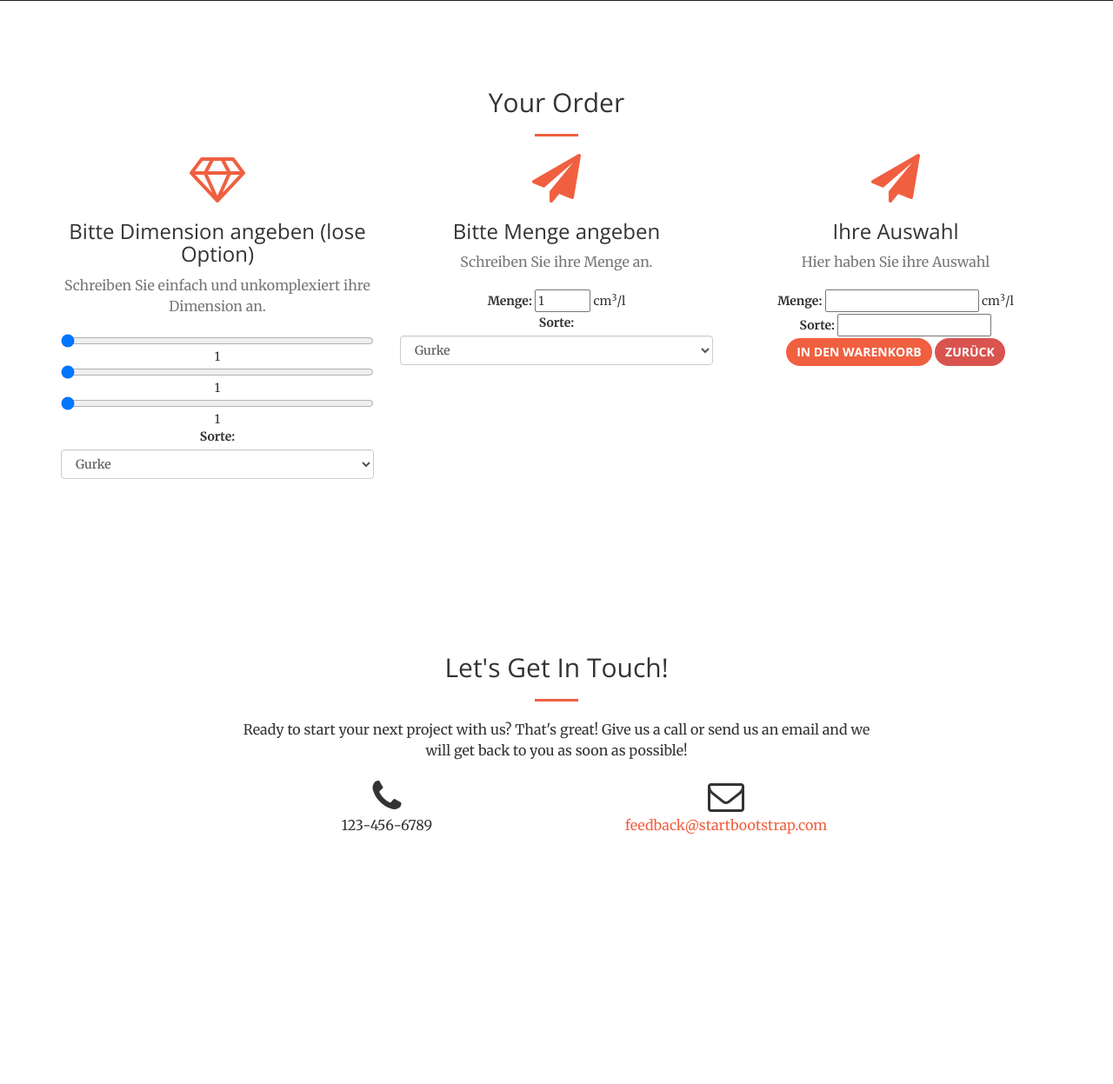
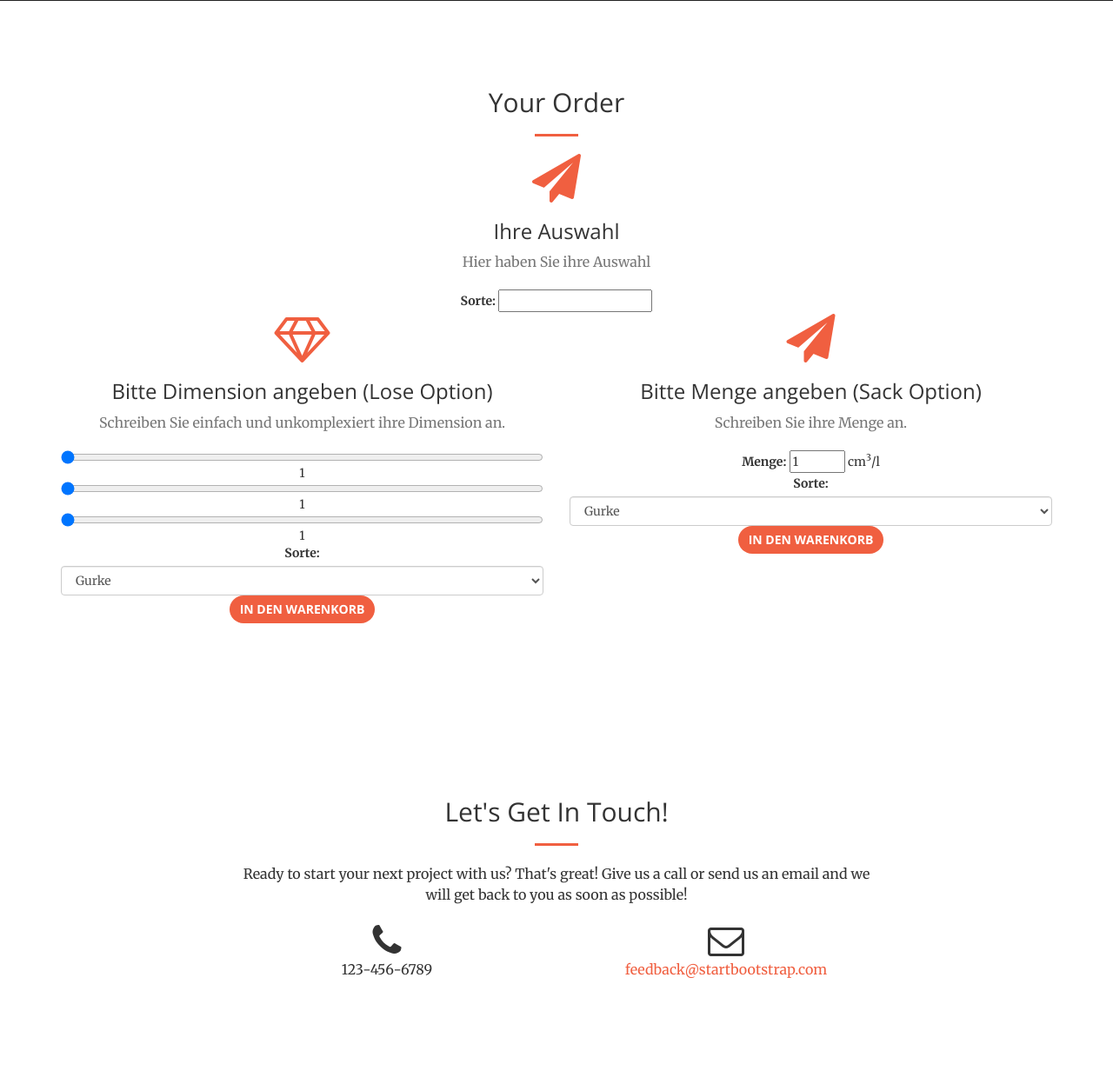
Before and after one commit to desertrockxxx/erde-reloaded, a PHP site: page / in a window 1280 px wide. Shown: the part 2336-3583 px from the top of the page at 87% size. Before the commit the page ends 3295 px from the top, so only its background shows below. Run offline with PHP 8.4, Linux system fonts and the light colour scheme; some libraries are stand-ins or nearby versions.

Commit message:
Veränderung des Ablaufs

```diff
--- a/index.php
+++ b/index.php
@@ -162,7 +162,7 @@
         </div>
     </aside>
 
-    <!-- HERE TEST-->
+    <!-- HERE -->
     <section id="order">
         <div class="container">
             <div class="row">
@@ -174,13 +174,45 @@
         </div>
         <div class="container">
             <div class="row">
-                <div class="col-lg-4 col-md-12 text-center">
+                <div class="col-lg-12 col-md-12 text-center">
+                    <div class="auswahl-box">
+                    <i class="fa fa-4x fa-paper-plane text-primary sr-icons"></i>
+                    <h3>Ihre Auswahl</h3>
+                    <p class="text-muted">Hier haben Sie ihre Auswahl</p>
+
+                    <!-- AUSWAHL -->
+                    <form action="<?php echo $_SERVER['PHP_SELF'];?>" name="auswahlform" method="GET">
+                        <!--<div>-->
+                        <!--    <label for="auswahlmenge">Menge: </label>-->
+                        <!--    <input type="text" name="auswahlmenge" id="auswahlmenge"/> cm<sup>3</sup>/l-->
+                        <!--</div>-->
+                        <div>
+                            <label for="auswahlsorte">Sorte: </label>
+                            <input type="text" name="auswahlsorte" id="auswahlsorte"/>
+                        </div>
+                        <!--<div>-->
+                        <!--    <button type="submit" class="btn btn-primary">In den Warenkorb</button>-->
+                        <!--    <input type="button" class="btn btn-danger" value="Zurück" onclick="location.href = '/';">-->
+                        <!--</div>-->
+                    </form>
+                    <!-- AUSWAHL -->
+                    </div>
+                </div>
+            </div>
+            <div class="row">
+
+                <!--Konditionenlogik Hier-->
+
+
+                <!--Konditionenlogik Hier-->
+
+                <div class="col-lg-6 col-md-12 text-center">
                     <div class="dimension-box">
                         <i class="fa fa-4x fa-diamond text-primary sr-icons"></i>
-                        <h3>Bitte Dimension angeben (lose Option)</h3>
+                        <h3>Bitte Dimension angeben (Lose Option)</h3>
                         <p class="text-muted">Schreiben Sie einfach und unkomplexiert ihre Dimension an.</p>
 
-                        <!-- DIMENSION TEST-->
+                        <!-- DIMENSION -->
                         <div>
                             <input name="zahl1" type="range" min="1" max="100" value="1" step="1"
                                 onchange="showValue1(this.value); rechnung()" />
@@ -206,16 +238,20 @@
                                 <option value="Kartoffel">Kartoffel</option>
                             </select>
                         </div>
-                        <!-- DIMENSION TEST-->
+                        <div>
+                            <button type="submit" class="btn btn-primary" name="dimensionwk">In den Warenkorb</button>
+                        </div>
+
+                        <!-- DIMENSION -->
                     </div>
                 </div>
-                <div class="col-lg-4 col-md-12 text-center">
+                <div class="col-lg-6 col-md-12 text-center">
                     <div class="menge-box">
                         <i class="fa fa-4x fa-paper-plane text-primary sr-icons"></i>
-                        <h3>Bitte Menge angeben</h3>
+                        <h3>Bitte Menge angeben (Sack Option)</h3>
                         <p class="text-muted">Schreiben Sie ihre Menge an.</p>
 
-                        <!-- MENGE TEST-->
+                        <!-- MENGE-->
                         <div>
                             <label for="menge">Menge:</label>
                             <input type="number" id="menge" name="menge" min="1" max="9999" step="1" value="1"
@@ -233,38 +269,18 @@
                                 <option value="Kartoffel">Kartoffel</option>
                             </select>
                         </div>
-                        <!-- MENGE TEST-->
+                        <div>
+                            <button type="submit" class="btn btn-primary" name="mengewk">In den Warenkorb</button>
+                        </div>
 
-                    </div>
-                </div>
-                <div class="col-lg-4 col-md-12 text-center">
-                    <div class="auswahl-box">
-                    <i class="fa fa-4x fa-paper-plane text-primary sr-icons"></i>
-                    <h3>Ihre Auswahl</h3>
-                    <p class="text-muted">Hier haben Sie ihre Auswahl</p>
+                        <!-- MENGE -->
 
-                    <!-- AUSWAHL TEST-->
-                    <form action="<?php echo $_SERVER['PHP_SELF'];?>" name="auswahlform" method="GET">
-                        <div>
-                            <label for="auswahlmenge">Menge: </label>
-                            <input type="text" name="auswahlmenge" id="auswahlmenge"/> cm<sup>3</sup>/l
-                        </div>
-                        <div>
-                            <label for="auswahlsorte">Sorte: </label>
-                            <input type="text" name="auswahlsorte" id="auswahlsorte"/>
-                        </div>
-                        <div>
-                            <button type="submit" class="btn btn-primary">In den Warenkorb</button>
-                            <input type="button" class="btn btn-danger" value="Zurück" onclick="location.href = '/';">
-                        </div>
-                    </form>
-                    <!-- AUSWAHL TEST-->
                     </div>
                 </div>
             </div>
         </div>
     </section>
-    <!-- HERE TEST-->
+    <!-- HERE -->
 
     <section id="contact">
         <div class="container">
```
